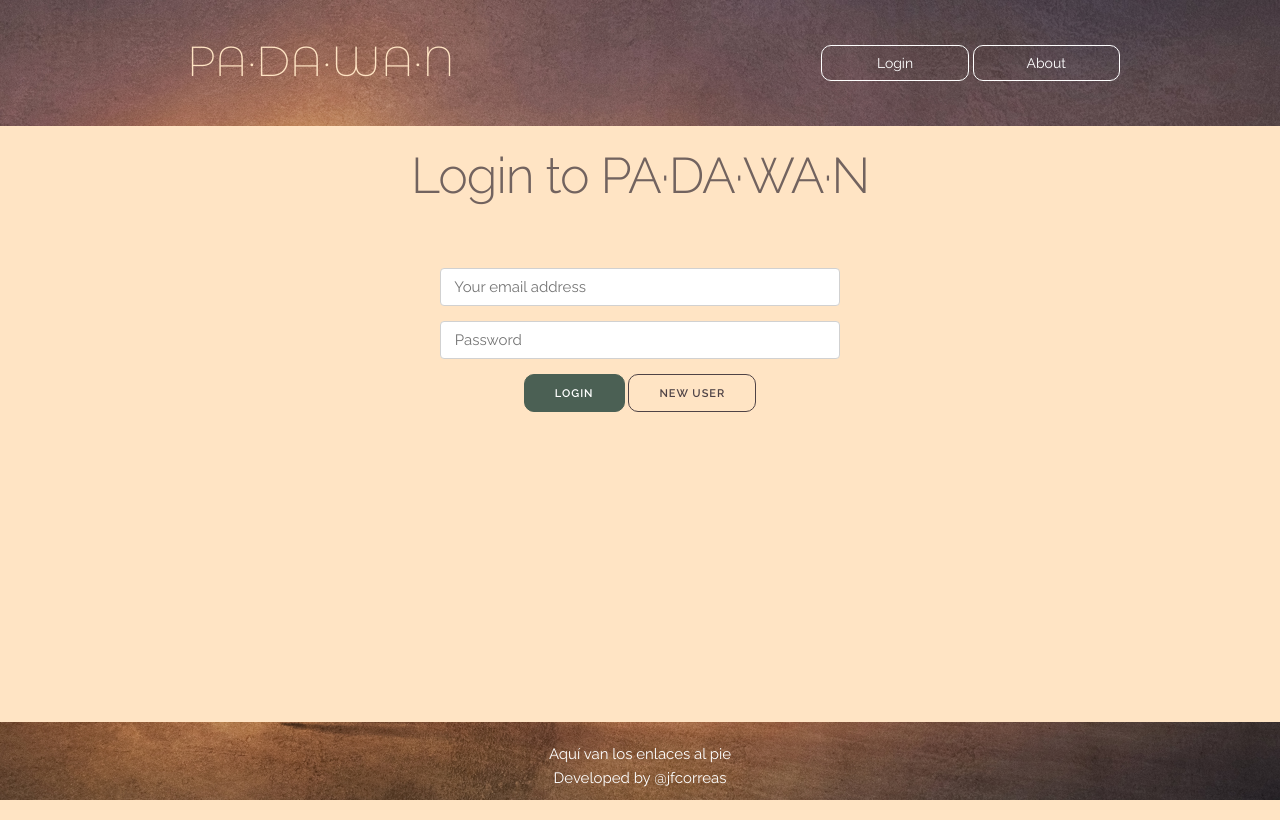
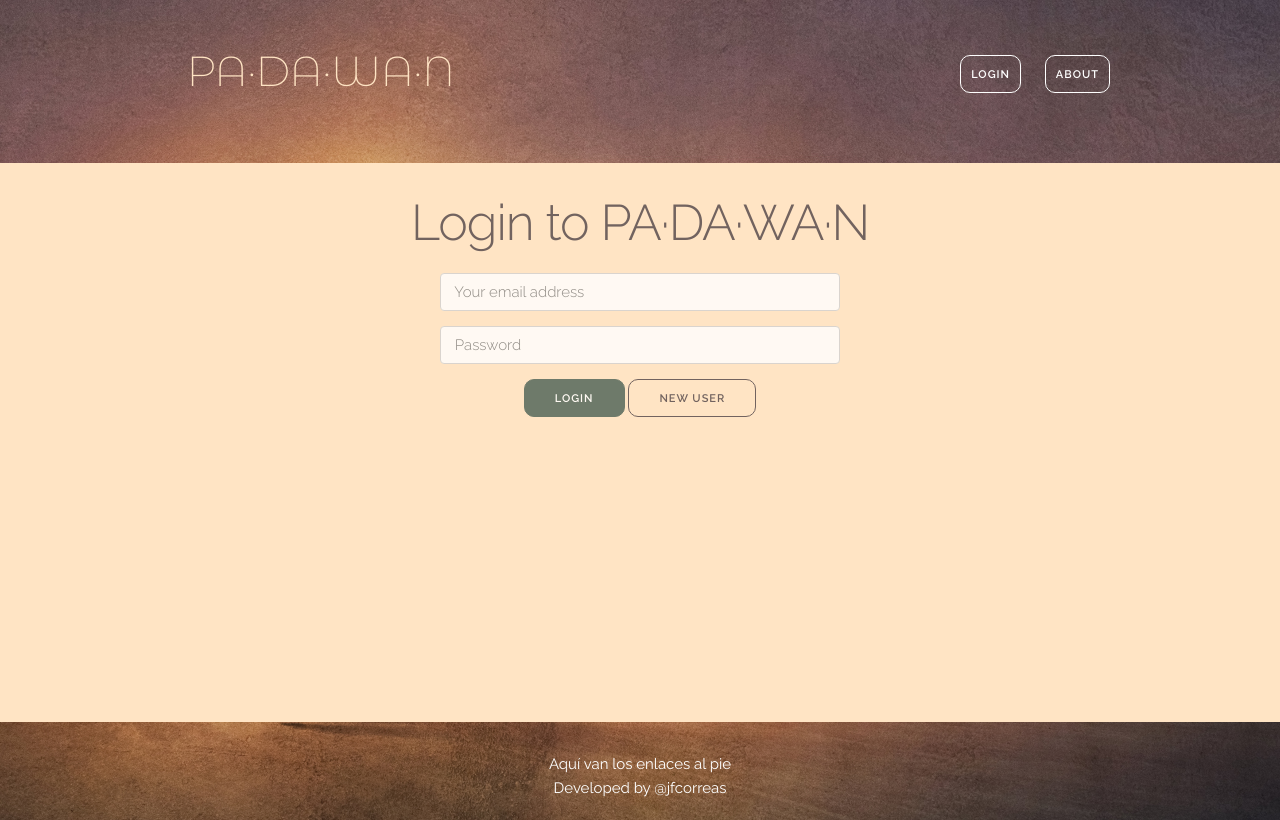
Before and after one commit to jfcorreas/pa-da-wa-n, a Flask app: page /account/login in a window 1280 px wide. Run offline with Flask 2, Linux system fonts and the light colour scheme.

Commit message:
More CSS adjusts

```diff
--- a/padawan/static/css/padawan.css
+++ b/padawan/static/css/padawan.css
@@ -28,7 +28,7 @@
 /* Sections
 –––––––––––––––––––––––––––––––––––––––––––––––––– */
 .section {
-  padding: 8rem 0 7rem;
+  padding: 1rem 0 0;
   text-align: center;
 }
 .section-heading,
@@ -46,7 +46,7 @@
   text-decoration:none;
   color:inherit;
 }
-.section.account-form {
+.section .account-form {
   max-width: 400px;
   margin: auto;
 }
@@ -80,6 +80,7 @@
 .top-menu-multiplier a{
   text-decoration:none;
   color:inherit;
+  font-size: 4.2rem;
 }
 .top-menu-heading {
   margin-bottom: .3rem;
@@ -88,30 +89,23 @@
   opacity: .8;
   font-weight: 300;
 }
+header .button {
+  padding: 0 10px;
+  border: 1px solid white;
+  color: white;
+}
+header .button:hover {
+  border: 1px solid white;
+  background-color: white;
+  color: #393033;
+}
 nav {
-    margin-top: 2.5rem;
-}
-nav li a {
-    text-decoration:none;
-    color:inherit;
-    font-size:14px;
-}
-nav li a:hover {
-    text-decoration:none;
-    color:inherit;
-    font-size:14px;
+  margin-top: 2rem;
 }
 nav li{
   display:inline-block;
-    width:20%;
-    border: 1px solid white;
-    border-radius: 10px;
   padding:5px 10px;
   text-align:center;
-}
-nav li:hover {
-    background-color:#fff;
-    color: #393033;
 }
 
 /* Help
@@ -138,13 +132,15 @@
 /* Bigger than 550 */
 @media (min-width: 550px) {
   .section {
-    padding: 2rem 0 1rem;
+    padding: 3rem 0 2rem;
   }
+
   .hero {
     padding-bottom: 12rem;
     text-align: left;
     height: 165px;
   }
+
   .phone {
     position: absolute;
     top: -7rem;
@@ -152,6 +148,7 @@
     max-height: 362px;
     z-index: 3;
   }
+
   .phone + .phone {
     top: -6rem;
     display: block;
@@ -160,11 +157,17 @@
     z-index: 2;
     max-height: 338px;
   }
+
   .hero-heading {
     font-size: 2.4rem;
   }
+
   .top-menu {
     text-align: right;
+  }
+
+  .top-menu-multiplier a {
+    font-size: 2.2rem;
   }
 }
 
@@ -175,9 +178,6 @@
   }
   .hero-heading {
     font-size: 2.6rem;
-  }
-  .section {
-    padding: 2rem 0 1rem;
   }
   .hero {
     padding: 16rem 0 14rem;
@@ -199,13 +199,13 @@
   .categories {
     padding: 15rem 0 8rem;
   }
+  .top-menu-multiplier a{
+    font-size: 3.2rem;
+  }
 }
 
 /* Bigger than 1000 */
 @media (min-width: 1000px) {
-  .section {
-    padding: 2rem 0 1rem;
-  }
   .hero {
     padding: 22rem 0;
   }
@@ -220,4 +220,7 @@
     top: -14rem;
     max-height: 570px;
   }
+  .top-menu-multiplier a{
+    font-size: 4.2rem;
   }
+}
--- a/padawan/templates/account/login.html
+++ b/padawan/templates/account/login.html
@@ -4,8 +4,8 @@
 {% block main_content %}
     <div class="section section-heading">
         <h1>Login to PA·DA·WA·N</h1>
-    </div>
-    <div class="section account-form">
+
+        <div class="account-form">
             <form action="" method="POST">
                 <input name="email" type="email" placeholder=" Your email address" class="u-full-width"
                        value="{{ email }}" required>
@@ -19,4 +19,5 @@
                 {% endif %}
             </form>
         </div>
+    </div>
 {% endblock %}
--- a/padawan/templates/shared/_layout.html
+++ b/padawan/templates/shared/_layout.html
@@ -32,11 +32,11 @@
               <nav>
                 <ul>
                 {% if user_id %}
-                    <li><a href="/account">Account</a></li>
+                    <li><a href="/account" class="button">Account</a></li>
                 {% else %}
-                    <li><a href="/account/login">Login</a></li>
+                    <li><a href="/account/login" class="button">Login</a></li>
                 {% endif %}
-                  <li><a href="/about">About</a></li>
+                  <li><a href="/about" class="button">About</a></li>
                 </ul>
               </nav>
             </div>
```
Lines whose indentation alone changed are shown as unchanged.
